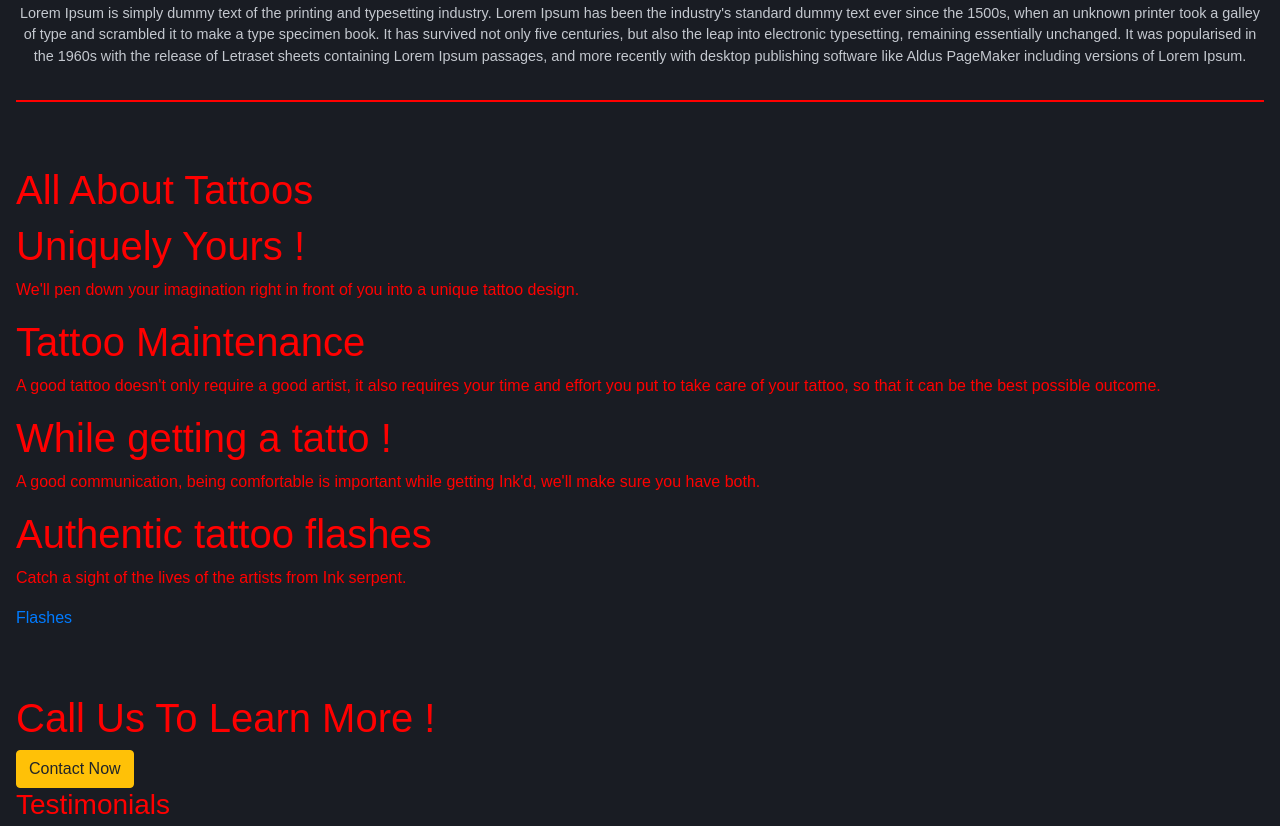
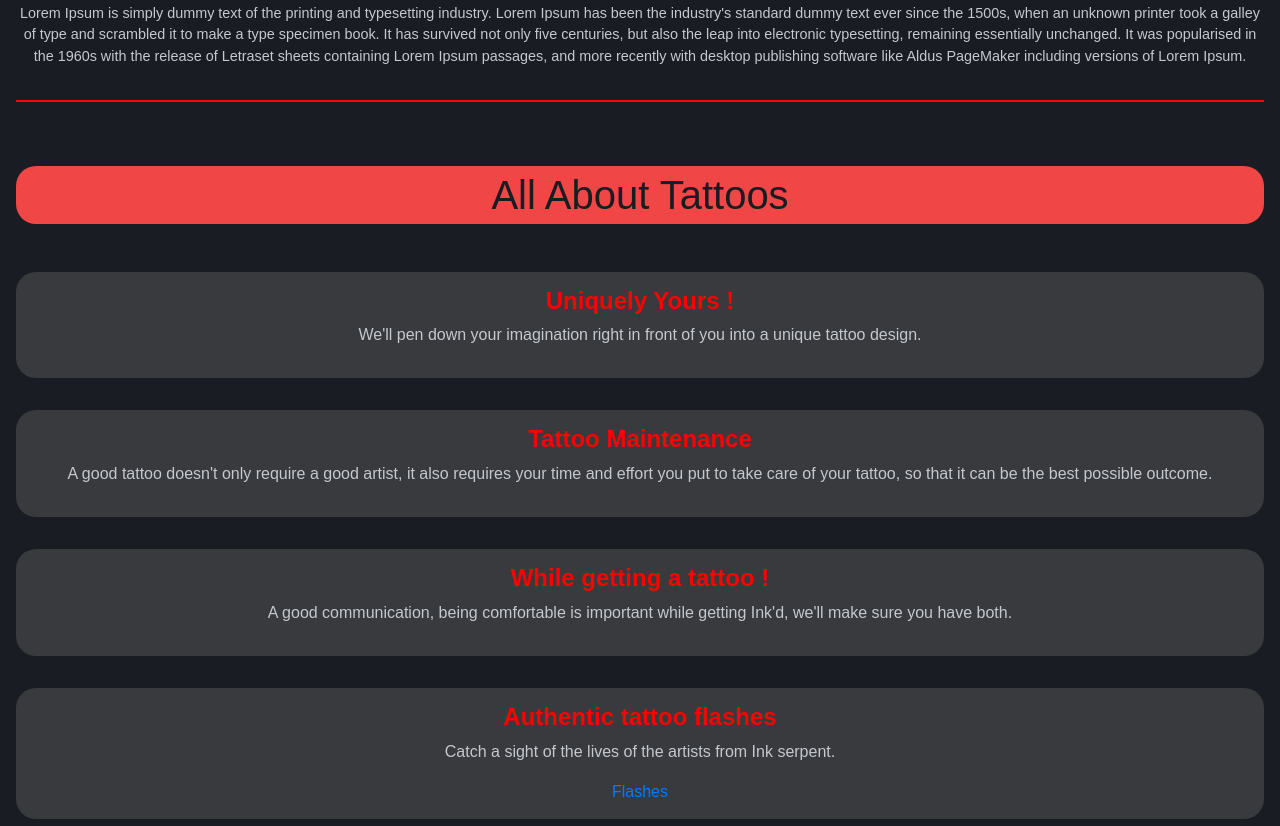
Before and after one commit to SharmaRajat13/inkserpent, a plain HTML site: page index1.html in a window 1280 px wide. Shown: the part 2352-3178 px from the top of the page. Drawn offline with nearby package versions, Linux system fonts and the light colour scheme.

Commit message:
13/9 11:30

```diff
--- a/index1.html
+++ b/index1.html
@@ -143,30 +143,30 @@
         <hr class="" />
         <h1>All About Tattoos</h1>
         <div class="about-wrapper">
-          <div class="">
+          <div class="box1">
             <h1>Uniquely Yours !</h1>
             <p class="">
               We'll pen down your imagination right in front of you into a
               unique tattoo design.
             </p>
           </div>
-          <div class="">
+          <div class="box2">
             <h1 class="">Tattoo Maintenance</h1>
             <p class="">
               A good tattoo doesn't only require a good artist, it also
               requires your time and effort you put to take care of your
               tattoo, so that it can be the best possible outcome.
             </p>
-            <div class="img"></div>
+
           </div>
-          <div class="">
-            <h1 class="">While getting a tatto !</h1>
+          <div class="box3">
+            <h1 class="">While getting a tattoo !</h1>
             <p class="">
               A good communication, being comfortable is important while
               getting Ink'd, we'll make sure you have both.
             </p>
           </div>
-          <div class="">
+          <div class="box4">
             <h1>Authentic tattoo flashes</h1>
             <p class="">
               Catch a sight of the lives of the artists from Ink serpent.
--- a/new_style.css
+++ b/new_style.css
@@ -5,8 +5,7 @@
 	--dark: ;
 	--darkbg: rgb(25, 28, 35);
 	--boxgrey: #383a3d;
-	--box_red: red;
-	;
+	--box_red: rgb(240, 70, 70);
 }
 
 * {
@@ -168,7 +167,7 @@ body section {
 
 .section2 .section2_wrapper .my_grid div:nth-child(odd) {
 
-	background-color: blue;
+	background-color: var(--box_red)
 }
 
 .section2 .section2_wrapper .my_grid .my_item h1 {
@@ -195,6 +194,8 @@ body section {
 	margin: 0 0 4rem;
 }
 
+/*    reasons section of section 3 */
+
 .section3 .wrapper .reasons-wrapper {
 
 	height: auto;
@@ -218,3 +219,37 @@ body section {
 	font-size: 0.9rem;
 	color: var(--sec-txt);
 }
+
+/*    about Section of section 3 */
+.section3 .wrapper .about-tattoo>h1 {
+	color: var(--darkbg);
+	padding: 5px;
+	margin-bottom: 3rem;
+	text-align: center;
+	font-size: 2.5rem;
+	background-color: var(--box_red);
+	border-radius: 20px;
+
+}
+
+.section3 .wrapper .about-tattoo .about-wrapper div {
+
+	background-color: var(--boxgrey);
+	text-align: center;
+	border-radius: 20px;
+	margin-bottom: 2rem;
+	padding: 15px;
+}
+
+.section3 .wrapper .about-tattoo .about-wrapper div>h1 {
+
+	font-size: 1.5rem;
+	font-weight: bold;
+
+}
+
+.section3 .wrapper .about-tattoo .about-wrapper div>p {
+
+	font-size: 1rem;
+	color: var(--sec-txt);
+}
```
